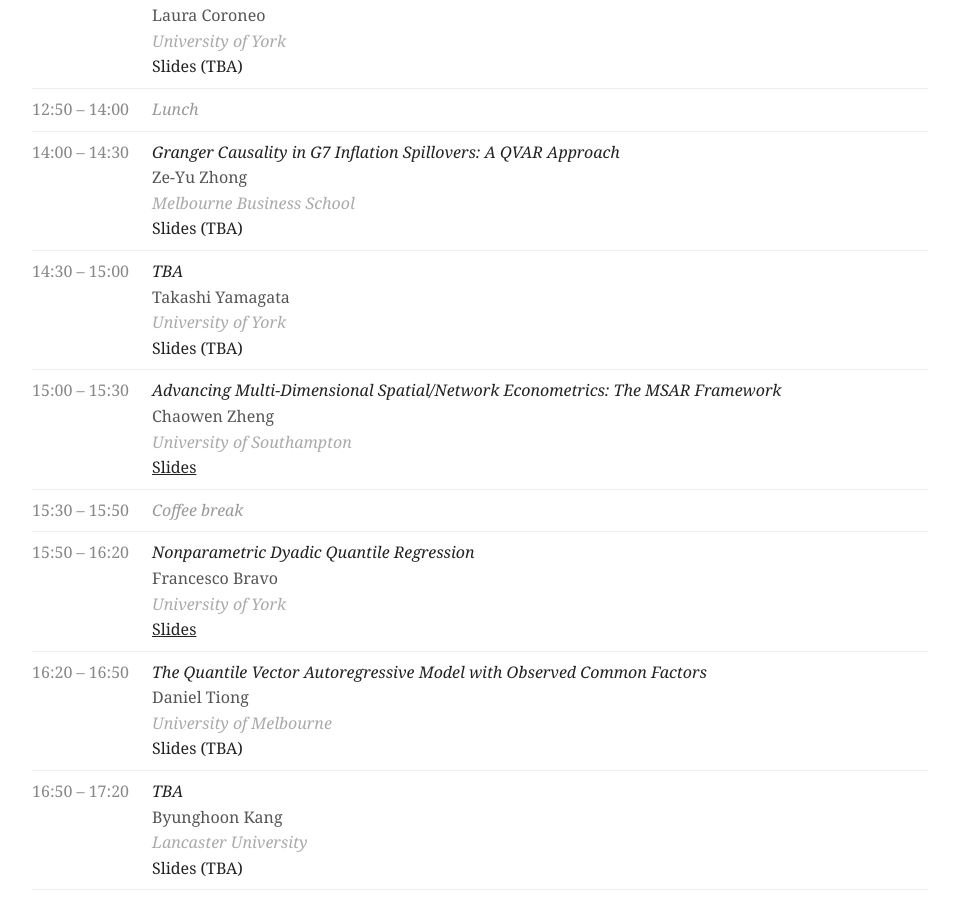
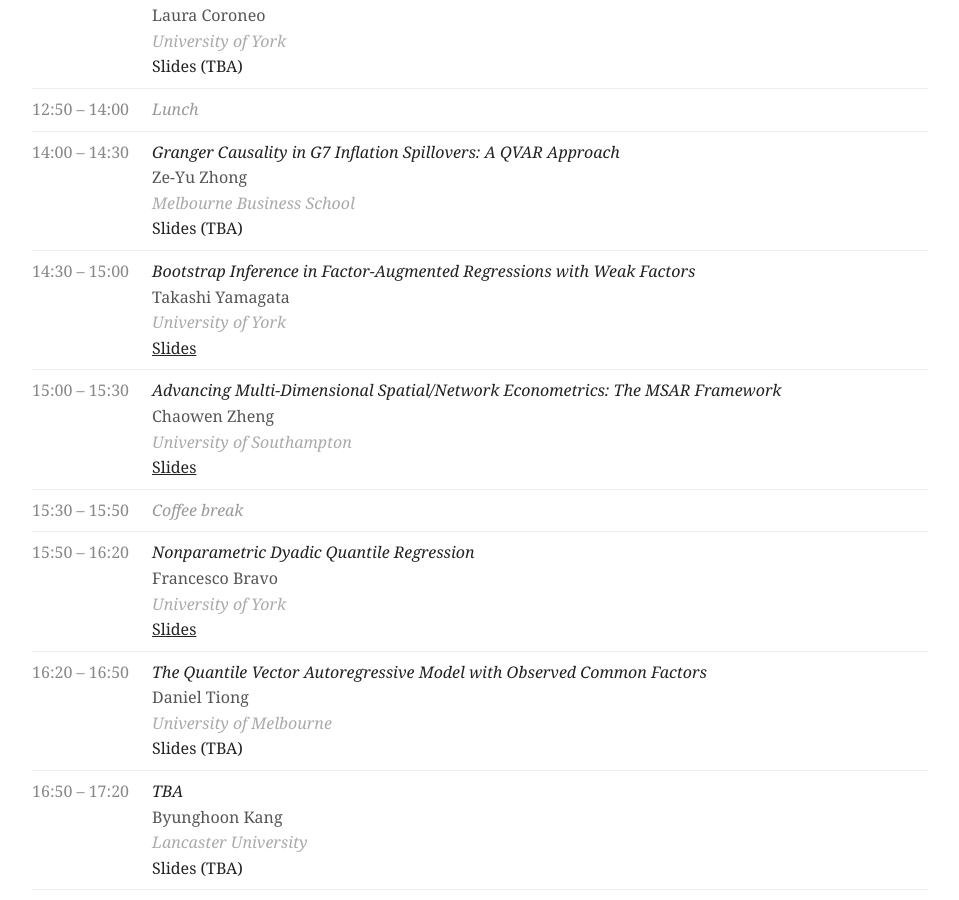
Before and after one commit to efx-york26/York_Workshop_2026, a Jekyll site: the page built from index.md, in a window 1280 px wide and 900 px high, scrolled down 1021 px. Shown: the whole window, without its empty margins (160-1119 px from the left). Built offline with Jekyll 4.4.1, drawn with Linux system fonts in a browser that asks for light colours; our own code applies the rules of GitHub Pages for plain Markdown files.

```diff
--- a/_data/programme.yml
+++ b/_data/programme.yml
@@ -40,9 +40,10 @@
   affiliation: Melbourne Business School
 
 - time: "14:30 – 15:00"
-  title: TBA
+  title: Bootstrap Inference in Factor-Augmented Regressions with Weak Factors
   speaker: Takashi Yamagata
   affiliation: University of York
+  slides: Takashi_Yamagata_slides.pdf
 
 - time: "15:00 – 15:30"
   title: "Advancing Multi-Dimensional Spatial/Network Econometrics: The MSAR Framework"
```
Also changed, not shown: README.md.
